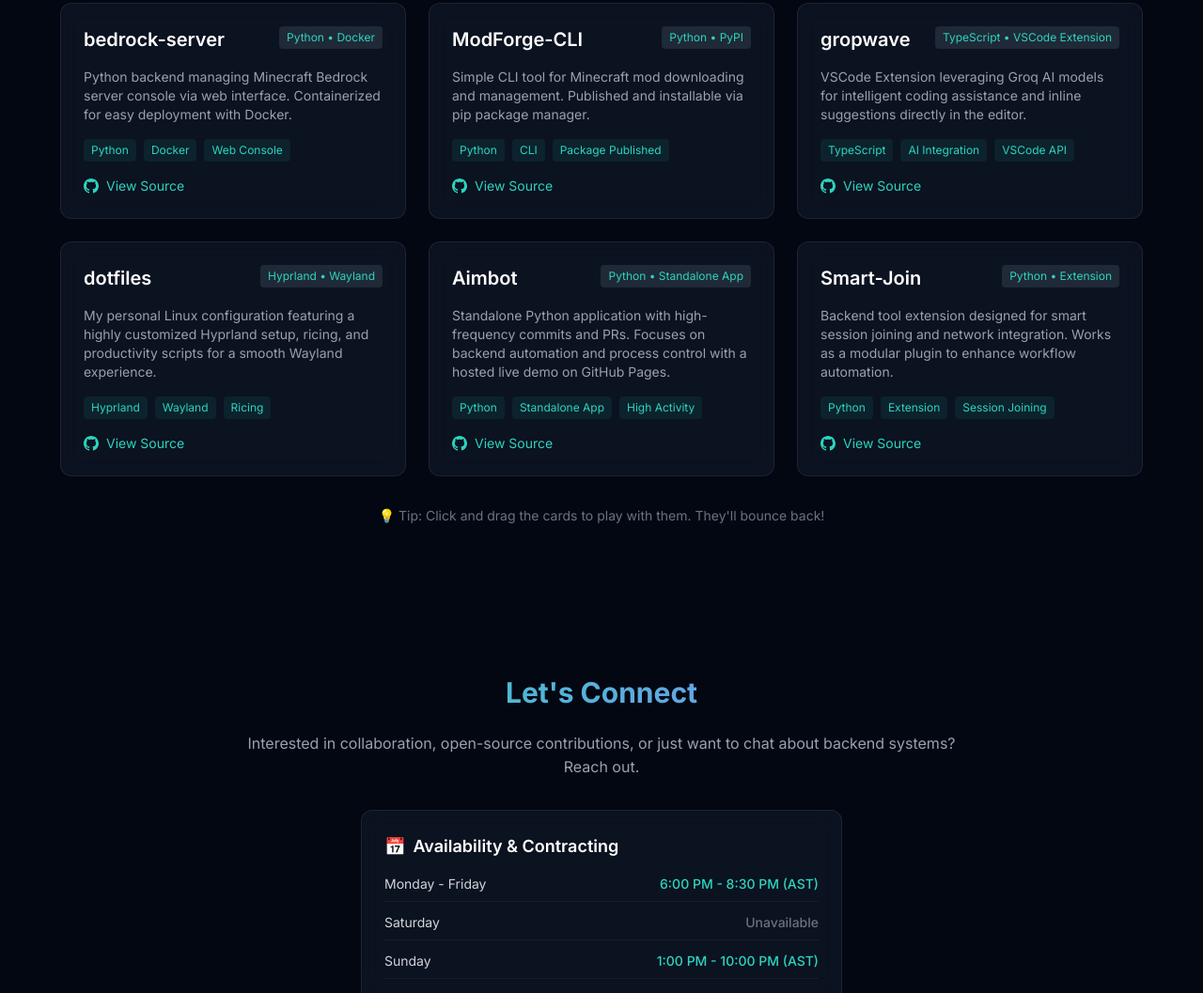
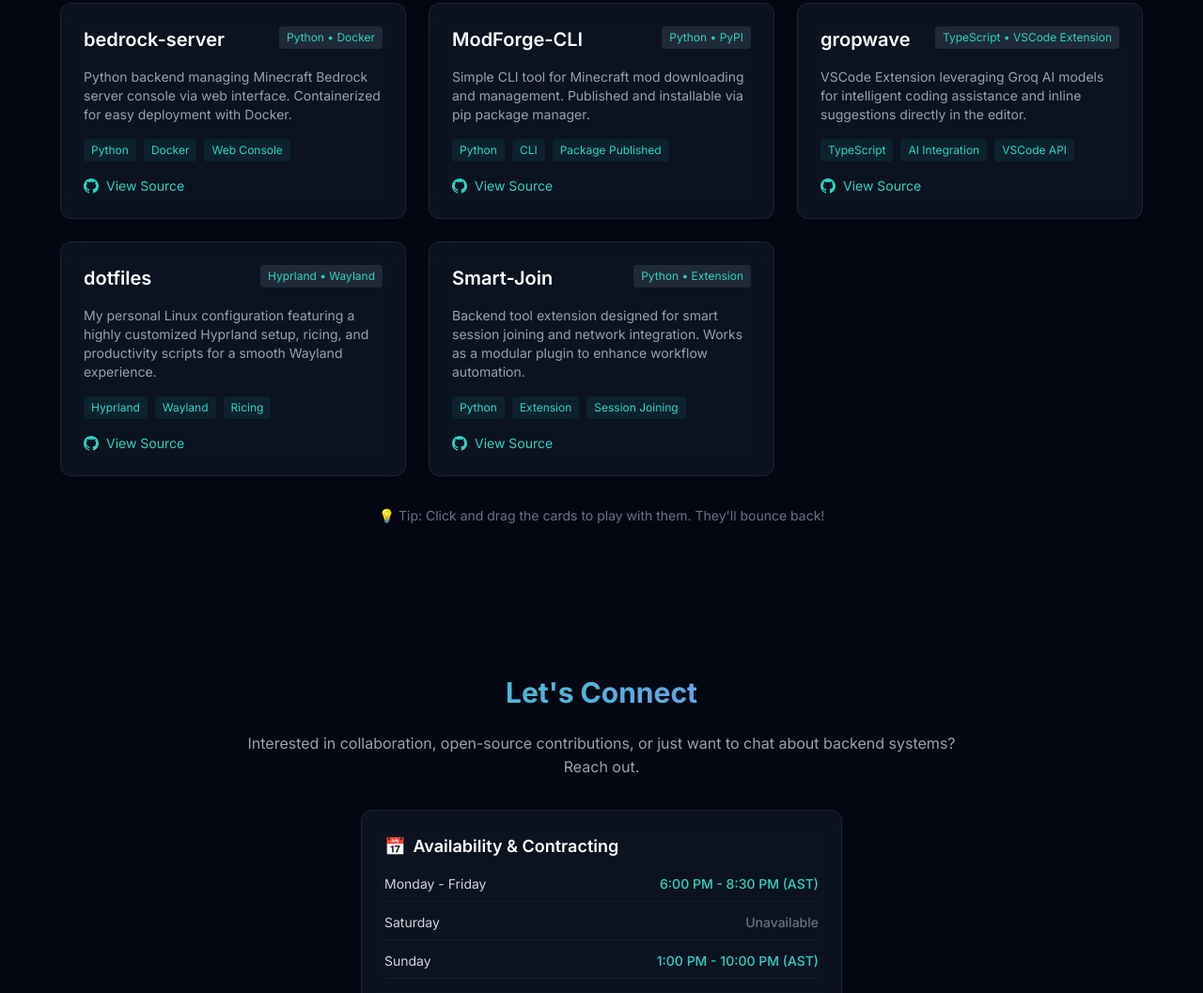
Before and after one commit to Frank1o3/Frank1o3, a website built with Vite: page index.html in a window 1280 px wide. Shown: the part 1899-2956 px from the top of the page at 94% size. Built offline with nearby package versions, Linux system fonts and the light colour scheme.

Commit message:
removed a card

```diff
--- a/index.html
+++ b/index.html
@@ -268,33 +268,6 @@
                             View Source
                         </a>
                     </div>
-                    <!-- Card 5 -->
-                    <div class="glass p-6 rounded-xl hover:border-accent-400/50 transition-colors flex flex-col"
-                        data-physics="card" data-physics-group="projects">
-                        <div class="flex justify-between items-start mb-4">
-                            <h3 class="text-xl font-semibold text-white">Aimbot</h3>
-                            <span class="text-xs px-2 py-1 bg-surface-700 rounded text-accent-400">Python • Standalone
-                                App</span>
-                        </div>
-                        <p class="text-gray-400 text-sm mb-4 flex-grow">Standalone Python application with
-                            high-frequency commits and PRs. Focuses on backend automation and process control with a
-                            hosted live demo on GitHub Pages.</p>
-                        <div class="flex flex-wrap gap-2 mb-4">
-                            <span class="text-xs px-2 py-1 bg-accent-500/10 text-accent-400 rounded">Python</span>
-                            <span class="text-xs px-2 py-1 bg-accent-500/10 text-accent-400 rounded">Standalone
-                                App</span>
-                            <span class="text-xs px-2 py-1 bg-accent-500/10 text-accent-400 rounded">High
-                                Activity</span>
-                        </div>
-                        <a href="https://github.com/Frank1o3/Aimbot" target="_blank" rel="noopener"
-                            class="inline-flex items-center text-sm text-accent-400 hover:text-accent-300 transition-colors">
-                            <svg class="w-4 h-4 mr-2" fill="currentColor" viewBox="0 0 24 24">
-                                <path
-                                    d="M12 0C5.37 0 0 5.37 0 12c0 5.3 3.438 9.8 8.205 11.387.6.113.82-.258.82-.577 0-.285-.01-1.04-.015-2.04-3.338.724-4.042-1.61-4.042-1.61-.546-1.387-1.333-1.756-1.333-1.756-1.089-.745.083-.729.083-.729 1.205.084 1.838 1.236 1.838 1.236 1.07 1.835 2.809 1.305 3.495.998.108-.776.417-1.305.76-1.605-2.665-.3-5.466-1.332-5.466-5.93 0-1.31.465-2.38 1.235-3.22-.135-.303-.54-1.523.105-3.176 0 0 1.005-.322 3.3 1.23.96-.267 1.98-.399 3-.405 1.02.006 2.04.138 3 .405 2.28-1.552 3.285-1.23 3.285-1.23.645 1.653.24 2.873.12 3.176.765.84 1.23 1.91 1.23 3.22 0 4.61-2.805 5.625-5.475 5.92.42.36.81 1.096.81 2.22 0 1.606-.015 2.896-.015 3.286 0 .315.21.69.825.57C20.565 21.795 24 17.295 24 12c0-6.63-5.37-12-12-12z" />
-                            </svg>
-                            View Source
-                        </a>
-                    </div>
                     <!-- Card 6 -->
                     <div class="glass p-6 rounded-xl hover:border-accent-400/50 transition-colors flex flex-col"
                         data-physics="card" data-physics-group="projects">
```
